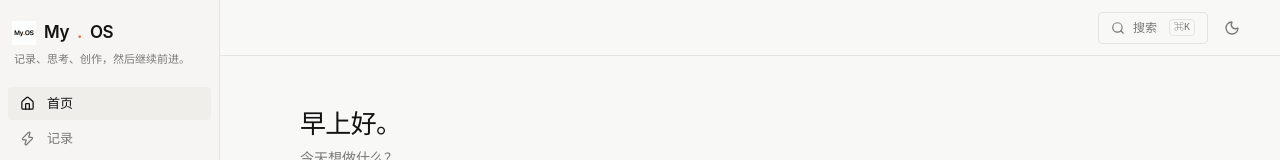
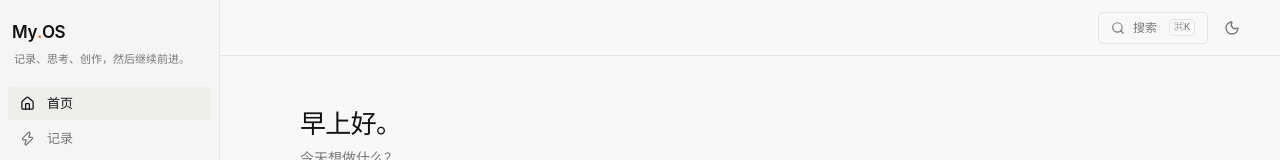
Before and after one commit to SolYoung-Ai/OS, a React (Vite) app: page / in a window 1280 px wide. Shown: the top 160 px of the page. Built offline with nearby package versions, Linux system fonts and the light colour scheme.

Commit message:
feat: 去掉logo图片，只保留文字

```diff
--- a/src/components/Layout.tsx
+++ b/src/components/Layout.tsx
@@ -24,10 +24,9 @@ export const Layout = () => {
     <div className="px-3 pt-5 pb-4">
       <button
         onClick={() => navigate('/')}
-        className="flex items-center gap-2 text-[17px] font-semibold tracking-tight text-foreground"
+        className="flex items-baseline text-[17px] font-semibold tracking-tight text-foreground"
         aria-label="回到首页"
       >
-        <img src="logo.png" alt="MyOS" className="h-6 w-6" />
         My<span className="text-[#E8632B]">.</span>OS
       </button>
       <p className="mt-1.5 pl-0.5 text-[11px] leading-snug text-muted-foreground">
@@ -77,7 +76,6 @@ export const Layout = () => {
       {/* ── 顶栏（桌面：搜索+主题；移动端：品牌） ───── */}
       <header className="fixed inset-x-0 top-0 z-30 flex h-14 items-center justify-between border-b border-border bg-background/80 px-4 backdrop-blur md:left-[220px] md:px-8">
         <div className="flex items-center gap-2 md:hidden">
-          <img src="logo.png" alt="MyOS" className="h-5 w-5" />
           <span className="text-[15px] font-semibold tracking-tight text-foreground">
             My<span className="text-[#E8632B]">.</span>OS
           </span>
```
